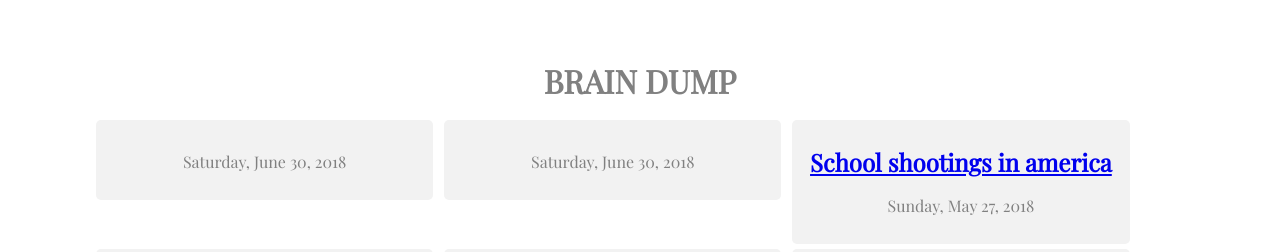
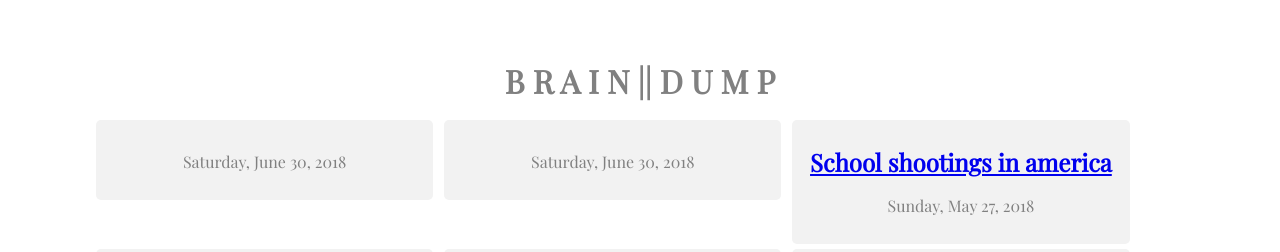
Before and after one commit to ashammeeh/alaa-blog, a Jekyll site: the page built from index.md, in a window 1280 px wide. Shown: the top 252 px of the page. Built offline with Jekyll 4.4.1, drawn with Linux system fonts in a browser that asks for light colours.

Commit message:
Update front.html

```diff
--- a/_layouts/front.html
+++ b/_layouts/front.html
@@ -4,7 +4,7 @@
 
 	<meta charset="utf-8">
 	<meta http-equiv="X-UA-Compatible" content="IE=edge">
-	<title>B R A I N || D U M P </title>
+	<title> B R A I N || D U M P </title>
 	<meta name="description" content=": a collection of articles, pictures, and logs">
 
 	<!-- Enable responsive layouts; tell browsers not to shrink pages to fit small screens -->
@@ -23,7 +23,7 @@
 	<!-- In general, you should have only one container per page. -->
 	<div class="container clearfix">
 
-        <h1>{{ site.title }}</h1>
+        <h1>B R A I N || D U M P </h1>
 
         {{ body }}
 
```
